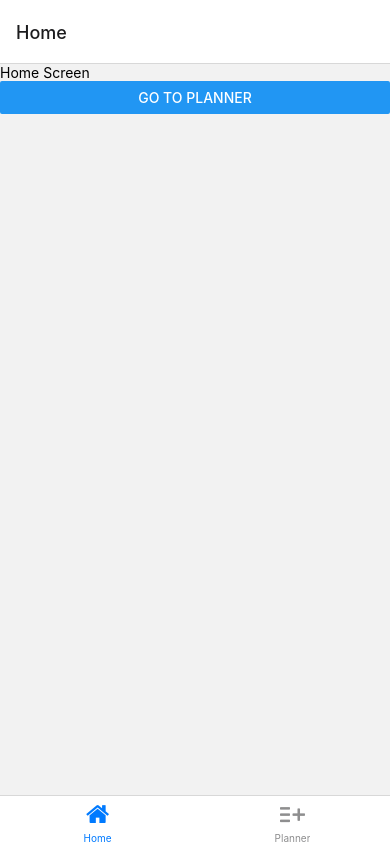
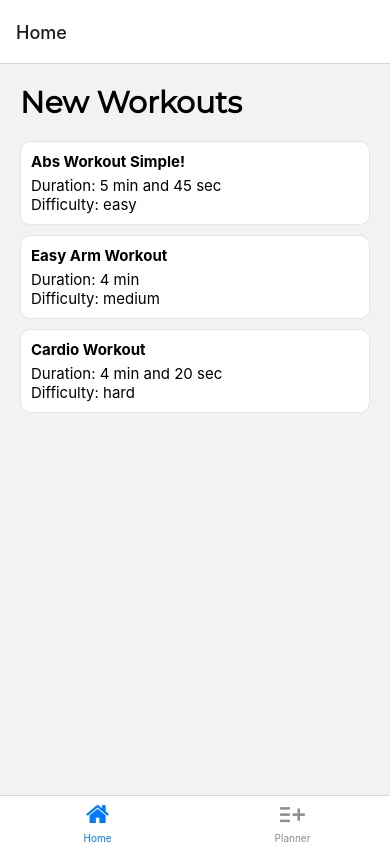
Before and after one commit to abhilashdk2016/workout-react-native, a React Native app: screen /Home in a window 390 px wide. Built offline with nearby package versions, Linux system fonts and the light colour scheme.

Commit message:
Workout Detail Screen

```diff
--- a/App.tsx
+++ b/App.tsx
@@ -1,11 +1,17 @@
 import { StatusBar } from 'expo-status-bar';
+import useCachedResources from './hooks/useCachedResources';
 import Navigation from './navigation';
 
 export default function App() {
+  const isLoaded = useCachedResources();
+  if(isLoaded) {
     return (
       <>
         <Navigation />
         <StatusBar style="auto" />
       </>
     );
+  } else {
+    return null;
   }
+}
--- /dev/null
+++ b/components/WorkoutItem.tsx
@@ -0,0 +1,34 @@
+import { View, Text, StyleSheet } from "react-native";
+import { Workout } from "../types/data";
+import { formatSec } from "../utils/time";
+export default function WorkoutItem({ item } : { item: Workout }) {
+    return (
+        <View style={styles.container}>
+            <Text style={styles.name}>{item.name}</Text>
+            <Text style={styles.duration}>Duration: {formatSec(item.duration)}</Text>
+            <Text style={styles.difficulty}>Difficulty: {item.difficulty}</Text>
+        </View>
+    )
+}
+
+const styles = StyleSheet.create({
+    container: {
+        borderRadius: 10,
+        borderColor: "rgba(0,0,0, 0.1)",
+        borderWidth: 1,
+        padding: 10,
+        marginBottom: 10,
+        backgroundColor: "#fff"
+    },
+    name: {
+        fontSize: 15,
+        fontWeight: "bold",
+        marginBottom: 5
+    },
+    duration: {
+        fontSize: 15
+    },
+    difficulty: {
+        fontSize: 15
+    }
+})
--- /dev/null
+++ b/components/styled/MontserratText.tsx
@@ -0,0 +1,10 @@
+import { Text } from 'react-native';
+export function MontserratText(props: Text["props"]) {
+    return (
+        <Text
+            {...props}
+            style={[{ fontFamily: "montserrat"}, props.style ]} />
+    )
+}
+
+//{ children }: { children: Text["props"]["children"] }
--- /dev/null
+++ b/data.json
@@ -0,0 +1,111 @@
+[
+    {
+      "slug": "abs-workout-simple-12321312",
+      "name": "Abs Workout Simple!",
+      "duration": 345,
+      "difficulty": "easy",
+      "sequence": [
+        {
+          "slug": "pushups-213213712",
+          "name": "Pushups",
+          "type": "exercise",
+          "reps": 15,
+          "duration": 60
+        },
+        {
+          "slug": "break-12313123",
+          "name": "Break",
+          "type": "break",
+          "duration": 15
+        },
+        {
+          "slug": "lower-back-stretch-23123421",
+          "name": "Lower back stretch",
+          "type": "stretch",
+          "duration": 120
+        },
+        {
+          "slug": "pull-up-12308277",
+          "name": "Pull Up",
+          "type": "exercise",
+          "reps": 10,
+          "duration": 60
+        },
+        {
+          "slug": "break-123213798",
+          "name": "Breath",
+          "type": "break",
+          "duration": 30
+        },
+        {
+          "slug": "squats-971236798",
+          "name": "Squats",
+          "type": "exercise",
+          "reps": 30,
+          "duration": 60
+        }
+      ]
+    },
+    {
+      "slug": "easy-arm-workout-12317278",
+      "name": "Easy Arm Workout",
+      "duration": 240,
+      "difficulty": "medium",
+      "sequence": [
+        {
+          "slug": "pushups-4876812",
+          "name": "Pushups",
+          "type": "exercise",
+          "reps": 15,
+          "duration": 60
+        },
+        {
+          "slug": "lower-back-stretch-12478712",
+          "name": "Lower back stretch",
+          "type": "stretch",
+          "duration": 120
+        },
+        {
+          "slug": "pull-ups-123214221",
+          "name": "Pull Ups",
+          "type": "exercise",
+          "reps": 10,
+          "duration": 60
+        }
+      ]
+    },
+    {
+      "slug": "cardio-workout-1231283",
+      "name": "Cardio Workout",
+      "duration": 260,
+      "difficulty": "hard",
+      "sequence": [
+        {
+          "slug": "jumping-jacks-1237191",
+          "name": "Jumping Jacks",
+          "type": "exercise",
+          "reps": 100,
+          "duration": 120
+        },
+        {
+          "slug": "breath-1212337191",
+          "name": "Breath",
+          "type": "break",
+          "duration": 10
+        },
+        {
+          "slug": "jumping-jacks-12323214",
+          "name": "Jumping Jacks",
+          "type": "exercise",
+          "reps": 100,
+          "duration": 120
+        },
+        {
+          "slug": "breath-2142123212",
+          "name": "Breath",
+          "type": "break",
+          "duration": 10
+        }
+      ]
+    }
+  ]
--- /dev/null
+++ b/hooks/useCachedResources.ts
@@ -0,0 +1,25 @@
+import { useEffect, useState } from "react";
+import * as Font from "expo-font";
+export default function useCachedResources() {
+    const [isLoadingComplete, setIsLoadingComplete] = useState(false);
+
+    useEffect(() => {
+        async function loadResourcesAndDataAsync() {
+            try {
+                await Font.loadAsync({
+                    "montserrat": require("../assets/fonts/Montserrat-Regular.ttf"),
+                    "montserrat-bold": require("../assets/fonts/Montserrat-Bold.ttf")
+                });
+            } catch (error) {
+                setIsLoadingComplete(false);
+                console.warn(error);
+            } finally {
+                setIsLoadingComplete(true);
+            }
+        }
+
+        loadResourcesAndDataAsync();
+    }, []);
+
+    return isLoadingComplete;
+}
--- a/navigation/index.tsx
+++ b/navigation/index.tsx
@@ -5,6 +5,7 @@ import { createNativeStackNavigator } from "@react-navigation/native-stack";
 
 import HomeScreen from "../screens/HomeScreen";
 import PlannerScreen from "../screens/PlannerScreen";
+import WorkoutDetailScreen from "../screens/WorkoutDetailScreen";
 
 export default function Navigation() {
     return (<NavigationContainer>
@@ -19,6 +20,10 @@ function RootNavigator() {
         name="Root"
         component={BottomTabNavigator}
         options={{ headerShown: false }} />
+    <Stack.Screen
+        name="WorkoutDetail"
+        component={WorkoutDetailScreen}
+        options={{ title: "" }} />
 </Stack.Navigator>)
 }
 
--- a/screens/HomeScreen.tsx
+++ b/screens/HomeScreen.tsx
@@ -1,11 +1,40 @@
 import { NativeStackHeaderProps } from "@react-navigation/native-stack";
-import { View, Text, Button } from "react-native";
+import { View, StyleSheet, FlatList, Pressable } from "react-native";
+import { MontserratText } from "../components/styled/MontserratText";
+import WorkoutItem from "../components/WorkoutItem";
+import data from '../data.json';
+import { Workout } from '../types/data';
 
 export default function HomeScreen({ navigation }: NativeStackHeaderProps) {
     return (
-        <View>
-            <Text>Home Screen</Text>
-            <Button title="Go to Planner" onPress={e => navigation.navigate("Planner")} />
+        <View style={styles.container}>
+            <MontserratText style={{ fontSize: 30, marginBottom: 20, fontWeight: "bold" }}>New Workouts</MontserratText>
+            <FlatList
+                data={data as Workout[]}
+                keyExtractor={item => item.slug}
+                renderItem={({ item }) => {
+                    return (
+                        <Pressable
+                            onPress={() => navigation.navigate("WorkoutDetail", { slug: item.slug})}
+                        >
+                            <WorkoutItem item={item} />
+                        </Pressable>
+                    )
+                }}
+            />
         </View>
     )
 }
+
+const styles = StyleSheet.create({
+    container: {
+        padding: 20,
+        flex: 1,
+    },
+    header: {
+        fontSize: 20,
+        marginBottom: 20,
+        fontWeight: "bold",
+        fontFamily: "montserrat-bold"
+    }
+});
--- /dev/null
+++ b/screens/WorkoutDetailScreen.tsx
@@ -0,0 +1,33 @@
+import { NativeStackHeaderProps } from "@react-navigation/native-stack";
+import { View, StyleSheet } from "react-native";
+import { MontserratText } from "../components/styled/MontserratText";
+type DetailPrams = {
+    route: {
+        params: {
+            slug: string
+        }
+    }
+}
+
+type NavigationType = NativeStackHeaderProps & DetailPrams;
+
+export default function WorkoutDetailScreen({ route }: NavigationType) {
+    return (
+        <View style={styles.container}>
+            <MontserratText style={styles.header }>Slug - {route.params.slug}</MontserratText>
+        </View>
+    )
+}
+
+const styles = StyleSheet.create({
+    container: {
+        padding: 20,
+        flex: 1,
+    },
+    header: {
+        fontSize: 20,
+        marginBottom: 20,
+        fontWeight: "bold",
+        fontFamily: "montserrat-bold"
+    }
+});
--- /dev/null
+++ b/types/data.ts
@@ -0,0 +1,16 @@
+export type Difficulty = "easy" | "normal" | "hard";
+export type SequenceType = "exercise" | "strecth" | "break";
+export interface SequenceItem {
+    slug: string,
+    name: string,
+    duration: number,
+    reps?: number,
+    type: SequenceType
+}
+export interface Workout {
+    slug: string,
+    name: string,
+    duration: number,
+    difficulty: Difficulty,
+    sequence: Array<SequenceItem>
+}
--- /dev/null
+++ b/utils/time.ts
@@ -0,0 +1,23 @@
+export function secToMin(sec: number) {
+    return (sec / 60).toFixed(1);
+}
+
+export function formatSec(sec: number) {
+    const _min = Math.floor(sec / 60);
+    const _sec = sec % 60;
+
+    const minText = `${_min} min`;
+    const secText = `${_sec} sec`;
+    const connector = "and";
+    const sentence = [];
+    if(_min > 0) {
+        sentence.push(minText)
+    }
+    if(_min > 0 && _sec > 0) {
+        sentence.push(connector);
+    }
+    if(_sec > 0) {
+        sentence.push(secText);
+    }
+    return sentence.join(" ");
+}
```
Also changed, not shown: assets/fonts/Montserrat-Bold.ttf (added), assets/fonts/Montserrat-Regular.ttf (added). Lines whose indentation alone changed are shown as unchanged.
